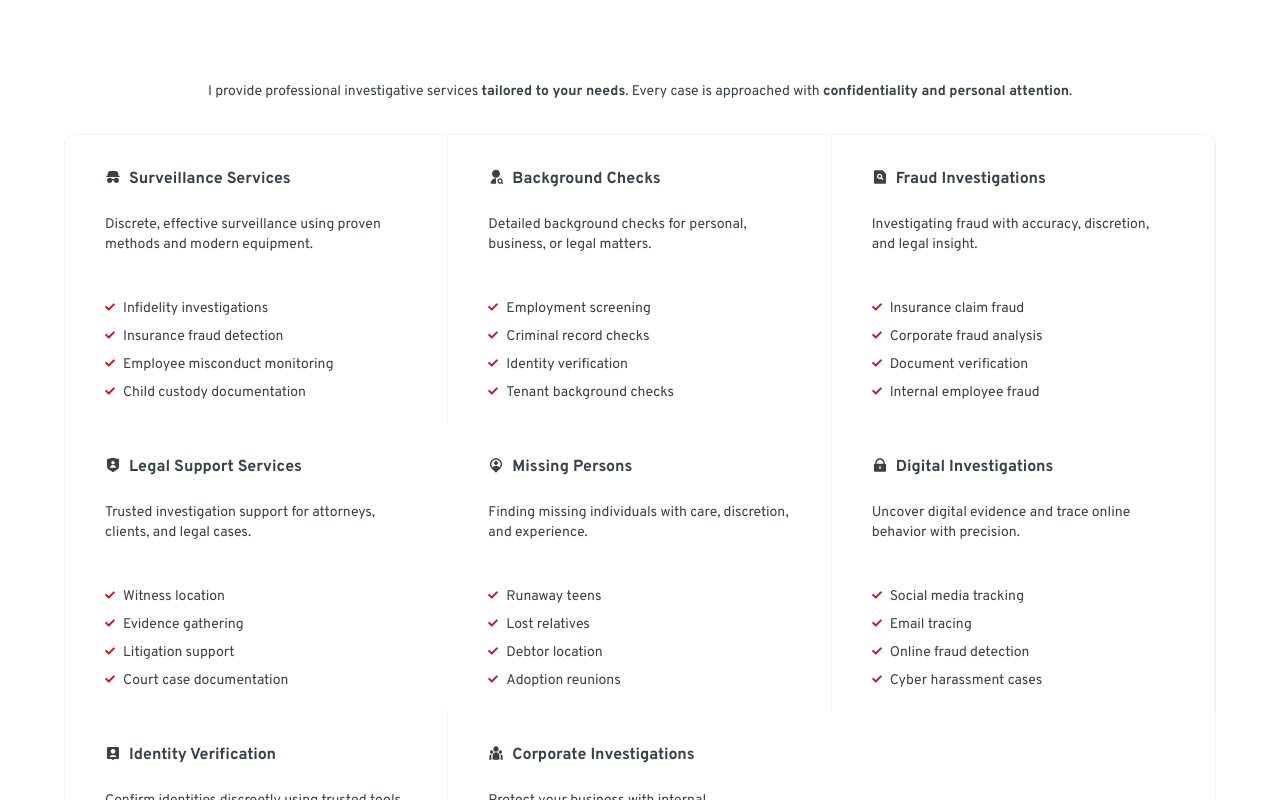
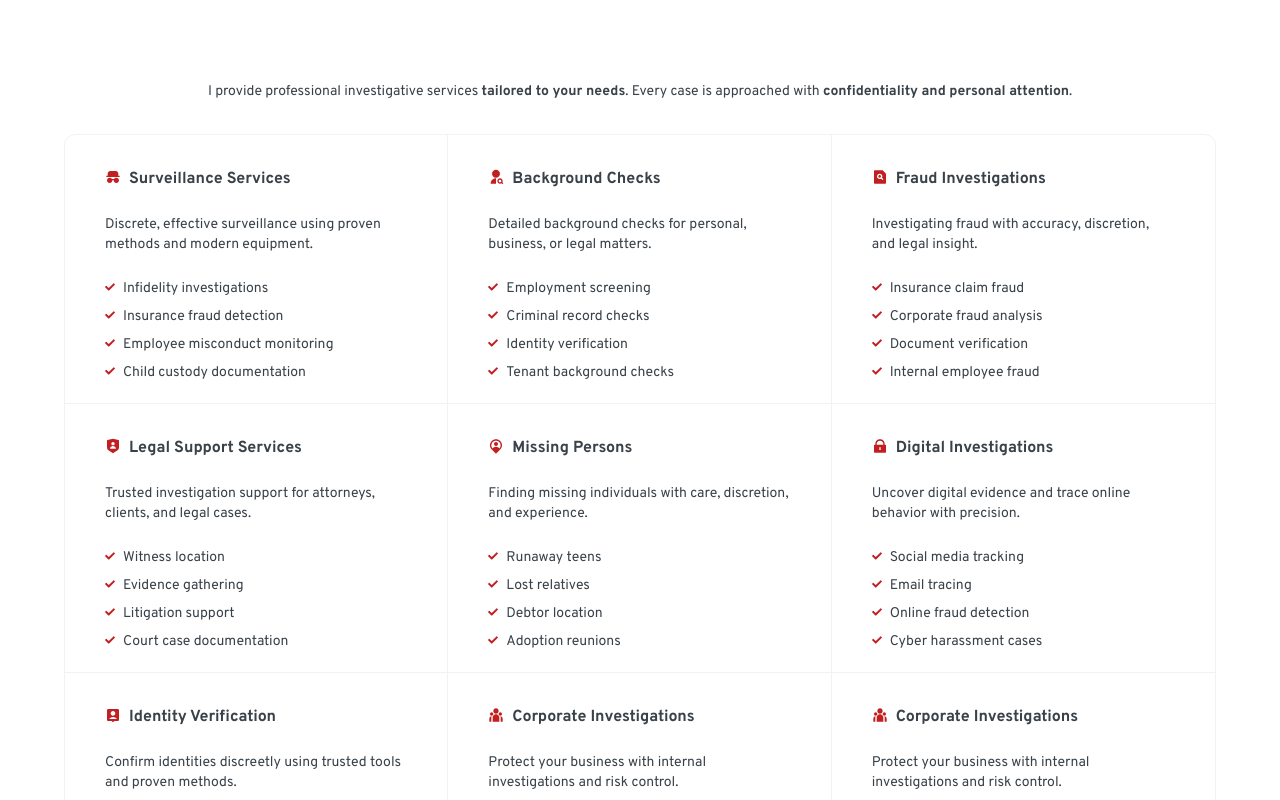
Before and after one commit to yellowSpray/nicsec, a React (Vite) app: page /service in a window 1280 px wide. Shown: the part 720-1520 px from the top of the page. Built offline with nearby package versions, Linux system fonts and the light colour scheme.

Commit message:
fix border on services features

```diff
--- a/src/components/layouts/Service-features.tsx
+++ b/src/components/layouts/Service-features.tsx
@@ -30,21 +30,19 @@ export default function AllFeatures () {
                             key={index}
                             className=
                             {`
-                                group shadow-none border-background p-4
+                                group shadow-none border-background p-4 first:border-t-0 border-t-1
                                 ${index % 2 === 0 ? 'sm:border-r-1' : 'sm:border-r-0'}
-                                ${index !== 3 && index !== infoServiceValues.length - 1 ? 'md:border-r-1' : 'md:border-r-0'}
-                                ${index >= 1 ? 'border-t-1' : ''}
-                                ${index >= 2 ? 'sm:border-t-1' : index >= 1 ? 'sm:border-t-0' : ''}
-                                ${index >= 0 ? 'md:border-t-0' : ''}
-                                ${index <= 3 ? 'border-b-1 sm:border-b-0 md:border-b-0' : ''}
+                                ${index === 0 || index === 1 ? 'sm:border-t-0' : 'sm:border-t-1'}
+                                ${index === 2 || index === 5 || index === 8 ? 'md:border-r-0' : 'md:border-r-1'}
+                                ${index === 0 || index === 1 || index === 2 ? 'md:border-t-0' : 'md:border-t-1'}
                             `}
                         >
                             <CardHeader className="flex items-center gap-2 pt-4">
-                                <div className='flex flex-col items-center justify-center relative bottom-0.5'>{icone}</div>
+                                <div className='flex flex-col items-center justify-center relative bottom-0.5 text-second'>{icone}</div>
                                 <h4 className="w-full">{title}</h4>
                             </CardHeader>
                             <CardContent>
-                                <p className="mb-5 h-15">{text}</p>
+                                <p className="mb-5">{text}</p>
                                 <ul>
                                     {listService.map((item, id) => (
                                         <li key={id} className="text-sm text-left flex flex-row items-center gap-2 py-1">
--- a/src/data/infoService.tsx
+++ b/src/data/infoService.tsx
@@ -99,4 +99,15 @@ export const getInfoService = (t: TFunction) => [
       t("services.corporate.items.3"),
     ],
   },
+  {
+    icone: <RiTeamFill />,
+    title: t("services.corporate.title"),
+    text: t("services.corporate.text"),
+    listService: [
+      t("services.corporate.items.0"),
+      t("services.corporate.items.1"),
+      t("services.corporate.items.2"),
+      t("services.corporate.items.3"),
+    ],
+  },
 ];
```
Also changed, not shown: src/components/layouts/About-stats.tsx (indentation only), 1 other file (tests, documents, lock files or other folders).
